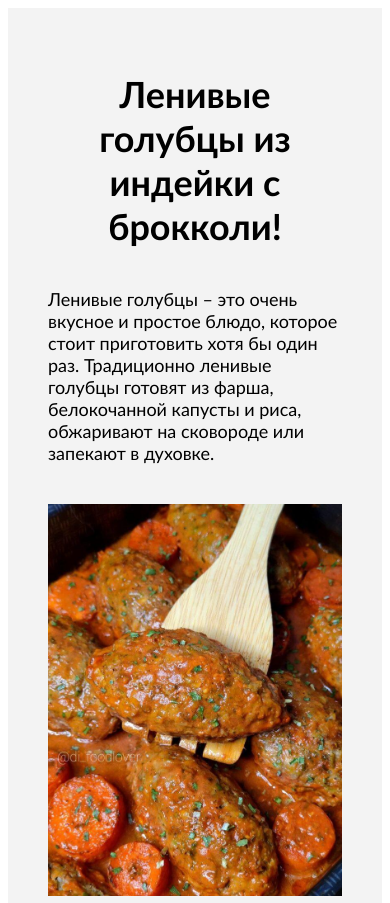
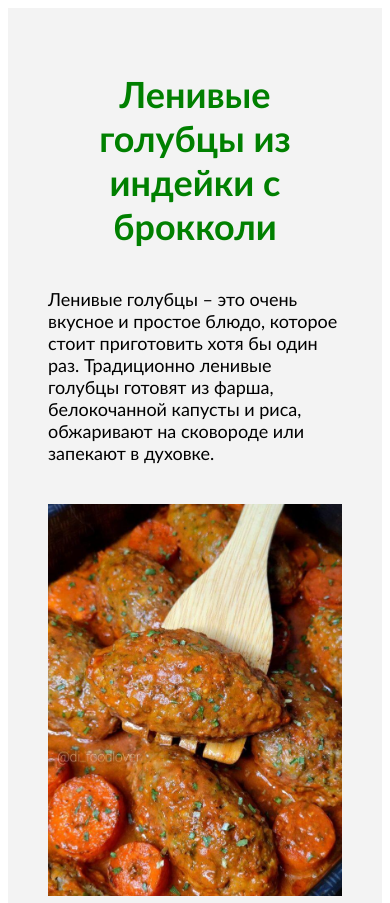
Before and after one commit to klyakijibido/43-3-lazy-cabbage-rolls-recipe, a plain HTML site: page index.html in a window 390 px wide. Shown: the top 903 px of the page. Drawn offline with Linux system fonts and the light colour scheme.

Commit message:
test green

```diff
--- a/css/stylesheet.css
+++ b/css/stylesheet.css
@@ -42,15 +42,12 @@
   margin-bottom: 80px;
 }
 
-/*@media (max-width: 480px) {*/
-/*  .title-large {*/
-/*    font-size: 42px;*/
-/*    color: red;*/
-/*  }*/
-/*  .text-small {*/
-/*    font-size: 32px;*/
-/*  }*/
-/*}*/
+@media (max-width: 480px) {
+
+  .title-large {
+    color: green;
+  }
+}
 
 .list-item-info,
 .block,
--- a/index.html
+++ b/index.html
@@ -9,7 +9,7 @@
 <body>
 
 <div class="wrapper text-small">
-  <h1 class="title-large buffer-bottom">Ленивые голубцы из индейки с брокколи!</h1>
+  <h1 class="title-large buffer-bottom">Ленивые голубцы из индейки с брокколи</h1>
   <p class="buffer-bottom">
     Ленивые голубцы – это очень вкусное и простое блюдо, которое стоит приготовить хотя бы один раз. Традиционно ленивые
     голубцы готовят из фарша, белокочанной капусты и риса, обжаривают на сковороде или запекают в духовке.
```
